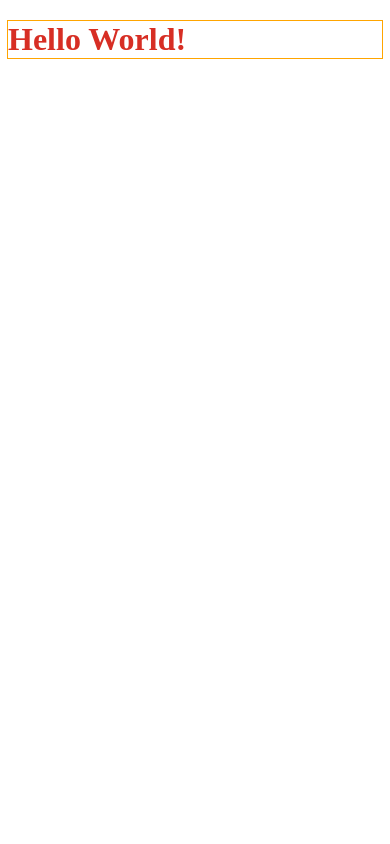
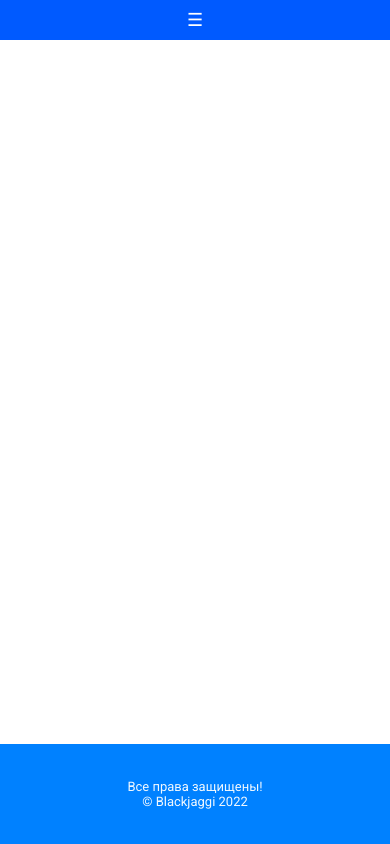
Before and after one commit to blackjaggi/n_flask_blog, a Flask app: page / in a window 390 px wide. Run offline with Flask 2, Linux system fonts and the light colour scheme; some libraries are stand-ins or nearby versions.

Commit message:
add_main_menu

```diff
--- /dev/null
+++ b/static/css/blocks/menu.css
@@ -0,0 +1,136 @@
+*{
+    padding: 0;
+    margin: 0;
+    font-family: 'Roboto', sans-serif;
+    font-weight: 400;
+
+  }
+
+
+
+body, html{
+      overflow-x: hidden;
+
+}
+
+
+
+
+nav{
+   font-family: 'Roboto Condensed', sans-serif;
+    margin: 0 auto;
+    max-width: 1100px;
+    width: 100%;
+    margin-bottom: 180px;
+/*    white-space: nowrap;*/
+    }
+
+#checkbox-menu,
+.toggle{
+    display:none;
+    margin: 0;
+
+}
+
+.menu{
+    padding: 0;
+    margin: 0;
+    height: 50px;
+    display: flex;
+    flex-direction: row; /*стандартное направление слева направо*/
+    justify-content: space-around; /*выравнивание вдоль главной оси, означает что элементы равномерно распределены по строке с равным расстоянием вокруг них*/
+    align-items: center;
+    list-style-type: none; /*чтобы убрать маркеры*/
+    white-space: nowrap;
+}
+
+.menu li a {
+
+    color: #2e2f2f;
+    text-decoration: none;
+    align-self: center; /*чтобы выравнивать flex-элементы по текущей flex линии*/
+    font-size: 13px;
+    padding: 10px 15px;
+    transition: background .2s linear; /*устанавливает элемент перехода между двумя состояниями*/
+}
+
+
+.menu li a:hover{
+    background: #0081ff;
+    border-radius: 3px;
+    color: aliceblue;
+}
+
+.menu li a.logo{
+    font-size: 20px;
+    margin-right: 100px;
+
+}
+
+
+.menu li a.contacts{
+    margin-right: 100px;
+}
+
+@media screen and (max-width: 765px){
+    .toggle{
+        clear: both;
+        display: block;
+        text-align: center;
+        font-size: 18px;
+        line-height: 40px;
+        width: 100%;
+        color: #fff;
+        background: #0081ff;
+        transition: all .1s linear;
+        }
+
+    .toggle:hover{
+        background: #005aff;
+    }
+
+     #checkbox-menu:checked + label .touch li{
+        opacity: 1;
+        visibility: visible;
+        transition: all .7s linear;
+    }
+    #checkbox-menu:checked + label .touch {
+        height: 300px;
+    }
+
+
+    .menu{
+        display: flex;
+        flex-direction: column;
+        justify-content: space-around;
+        align-items: center;
+        height: 0px;
+        transition: height .3s linear;
+    }
+
+
+    .menu li{
+        display: flex;
+        align-self: center;
+        width: 95%;
+        opacity: 0;
+        visibility: hidden;
+    }
+
+
+    .menu li a{
+        width: 95%;
+        text-align: center;
+        align-self: center;
+        align-content: center;
+    }
+
+    .menu li a.logo{
+    font-size: 16px;
+    margin-right: 0px;
+
+}
+
+.menu li a.contacts{
+    margin-right: 0px;
+}
--- /dev/null
+++ b/static/css/core.css
@@ -0,0 +1,32 @@
+* {
+  margin: 0;
+  padding: 0;
+}
+html,
+body {
+  height: 100%;
+}
+.wrapper {
+  display: flex;
+  flex-direction: column;
+  height: 100%;
+}
+.content {
+   width: 60%;
+   margin: 100px auto o;
+   flex: 1 0 auto;
+}
+
+.footer {
+  display: flex;
+  justify-content: center;
+  text-align: center;
+  align-items: center;
+  font-size: 13px;
+  font-family: Roboto;
+  width: 100%;
+  height: 100px;
+  background-color: #0081ff;
+  color: aliceblue;
+  flex: 0 0 auto;
+}
--- a/static/css/style.css
+++ b/static/css/style.css
@@ -1,7 +1,6 @@
-h1 {
-color: #d72e24;
-}
-.wrapper {
-outline: 1px orange solid;
-
-}
+@import url('https://fonts.googleapis.com/css2?family=Roboto+Condensed:wght@300;400;700&subset=cyrillic');
+@import url('https://fonts.googleapis.com/css2?family=Roboto:wght@400;700&subset=cyrillic');
+@import url('core.css');
+@import url('blocks/menu.css');
+@import url('blocks/content.css');
+@import url('blocks/footer.css');
--- a/templates/index.html
+++ b/templates/index.html
@@ -3,6 +3,6 @@
 
 {% block content %}
 
-<h1>Hello World!</h1>
+<!--<h1>Hello World!</h1>-->
 
 {% endblock content %}
--- a/templates/layout.html
+++ b/templates/layout.html
@@ -5,6 +5,8 @@
     <meta name="viewport"
           content="width=device-width, user-scalable=no, initial-scale=1.0, maximum-scale=1.0, minimum-scale=1.0">
     <meta http-equiv="X-UA-Compatible" content="ie=edge">
+        <script src="https://kit.fontawesome.com/ab0e3be1cc.js" crossorigin="anonymous"></script>
+
     <link rel="stylesheet" href="{{ url_for('static', filename='css/style.css') }}">
 
     {% block title %}
@@ -24,6 +26,29 @@
 <div class="wrapper">
 
 {% block menu %}
+    <header>
+       <nav>
+                    <input type="checkbox" id="checkbox-menu">
+                    <label for="checkbox-menu">
+                        <ul class="menu touch">
+
+            <li><a href="#">Главная</a></li>
+            <li><a href="#">Блог</a></li>
+            <li><a href="#">Регистрация</a></li>
+            <li><a href="#">Логин</a></li>
+            <li><a href="#">Аккаунт</a></li>
+            <li><a href="#">Создать</a></li>
+            <li><a href="#">Выход</a></li>
+                      </ul>
+            <span class="toggle">☰</span>
+            </label>
+
+
+                </nav>
+
+    </header>
+     <script src="script.js"></script>
+
 
 {% endblock menu %}
 
@@ -35,14 +60,19 @@
 
 {% block main_page %}
 
+
 {% endblock main_page %}
 
+   <div class="content">
 
+   </div>
 {% block footer %}
-
+    <footer class="footer">
+        Все права защищены!<br>
+        &#169; Blackjaggi 2022
+    </footer>
 {% endblock footer %}
 
 </div>
-
 </body>
 </html>
```
Also changed, not shown: static/css/blocks/content.css (added), static/css/blocks/footer.css (added), static/css/script.js (added).
